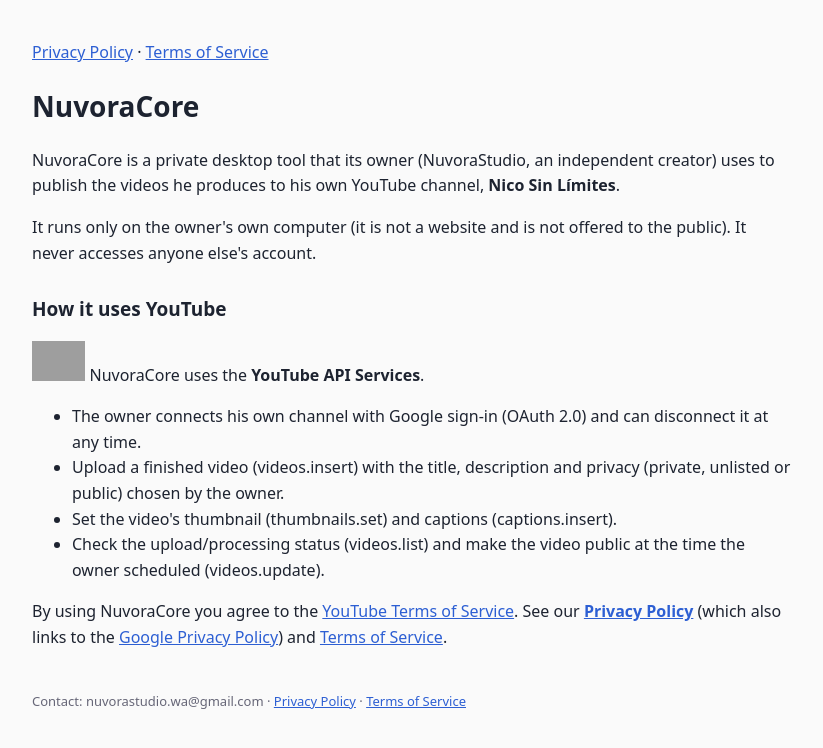
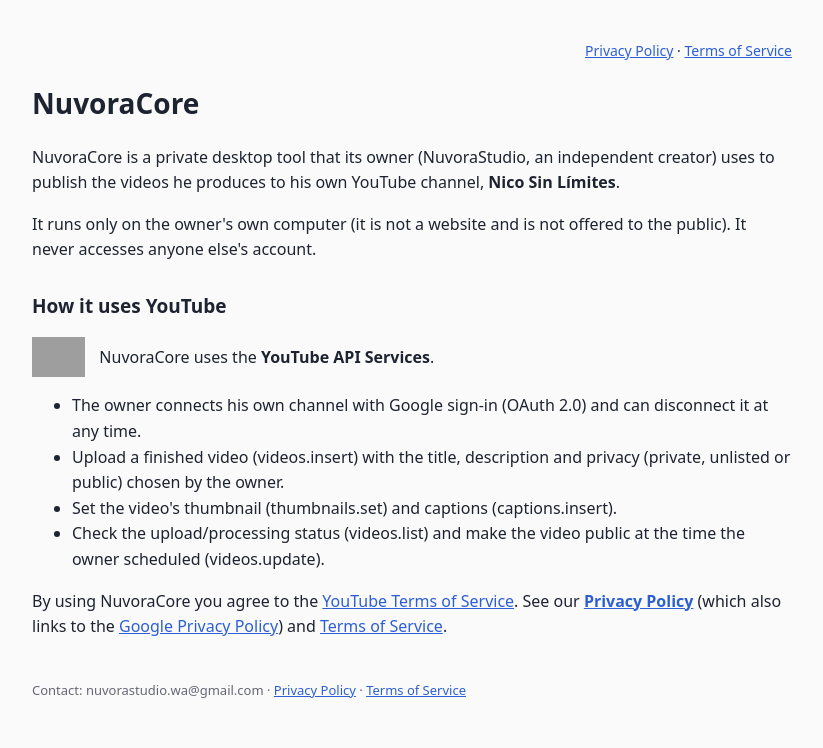
Before and after one commit to nuvorastudio-wa/nuvorastudio-wa.github.io, a plain HTML site: page index.html in a window 1280 px wide. Shown: the whole page, without its empty margins (228-1051 px from the left). Drawn offline with Linux system fonts and the light colour scheme; grey boxes are pictures that could not be loaded.

Commit message:
Update estilo.css

```diff
--- a/estilo.css
+++ b/estilo.css
@@ -1,2 +1,3 @@
 body{font-family:system-ui,Segoe UI,Arial,sans-serif;max-width:760px;margin:40px auto;padding:0 20px;line-height:1.6;color:#1d2330;background:#fafafa}
 h1{font-size:28px}h2{font-size:19px;margin-top:28px}a{color:#2d5fd3}footer{margin-top:40px;font-size:13px;color:#667}
+nav{text-align:right;font-size:14px}.yt{display:flex;align-items:center;gap:14px}.yt img{display:block}
```
